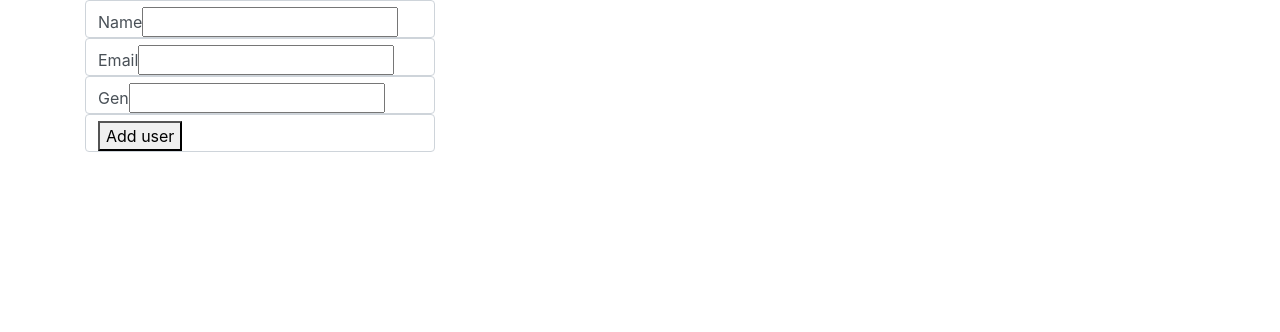
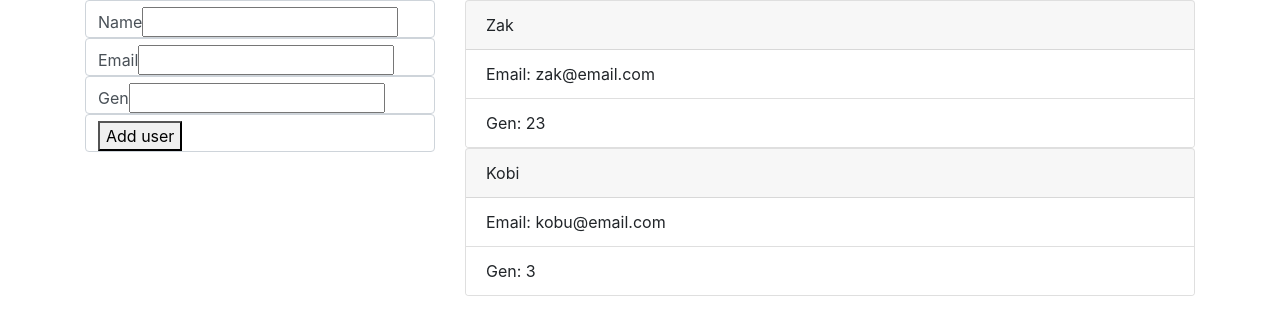
Before and after one commit to codetrainafrica/react-users-g18, a React (Create React App) app: page / in a window 1280 px wide. Shown: the top 332 px of the page. Built offline with nearby package versions, Linux system fonts and the light colour scheme.

Commit message:
add sample users data

```diff
--- a/src/App.jsx
+++ b/src/App.jsx
@@ -1,23 +1,33 @@
-import React, { Component } from 'react';
-import UserList from './components/UserList';
-import UserForm from './components/UserForm';
+import React, { Component } from "react";
+import UserList from "./components/UserList";
+import UserForm from "./components/UserForm";
 
 class App extends Component {
     constructor(props) {
         super(props);
         this.state = {
-            users: []
-        }
+            users: [
+                { name: "Zak", email: "zak@email.com", gen: 23, id: "84379843.fsdjhj" },
+                { name: "Kobi", email: "kobu@email.com", gen: 3, id: "skdlj4839483" },
+            ],
+        };
     }
 
     handleAddUser = (newUser) => {
+        newUser.id = Math.random().toString();
         this.setState({
-            users: [newUser, ...this.state.users]
-        })
-    }
+            users: [newUser, ...this.state.users],
+        });
+    };
+
+    handleDeleteUser = (userId) => {
+        const savedUsers = this.state.users.filter((user => {
+            return user.id !== userId
+        }));
+        this.setState({users: savedUsers})
+    };
 
     render() {
-
         return (
             <div className="container">
                 <div className="row">
@@ -25,7 +35,10 @@ class App extends Component {
                         <UserForm addUser={this.handleAddUser} />
                     </div>
                     <div className="col">
-                        <UserList users={this.state.users} />
+                        <UserList
+                            users={this.state.users}
+                            deleteUser={this.handleDeleteUser}
+                        />
                     </div>
                 </div>
             </div>
```
